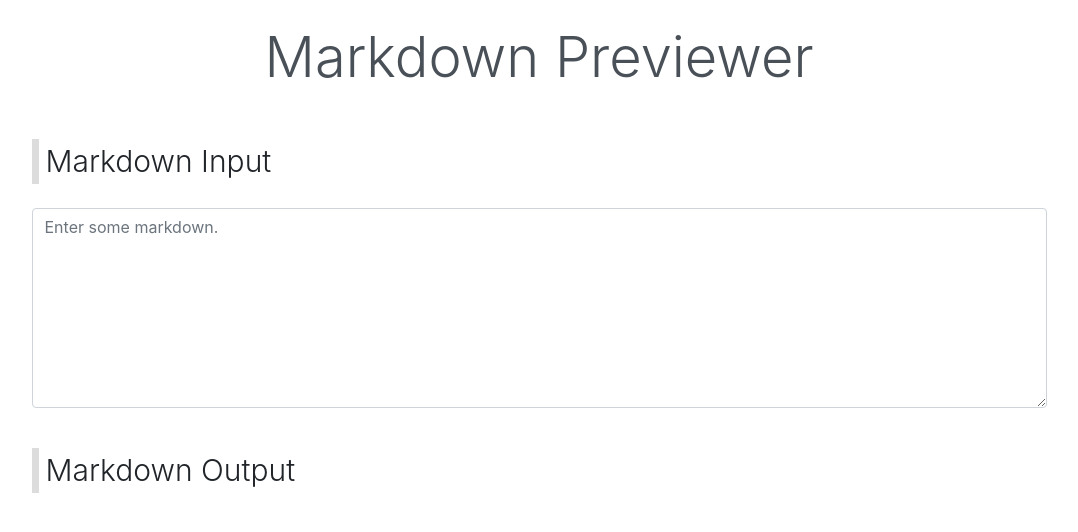
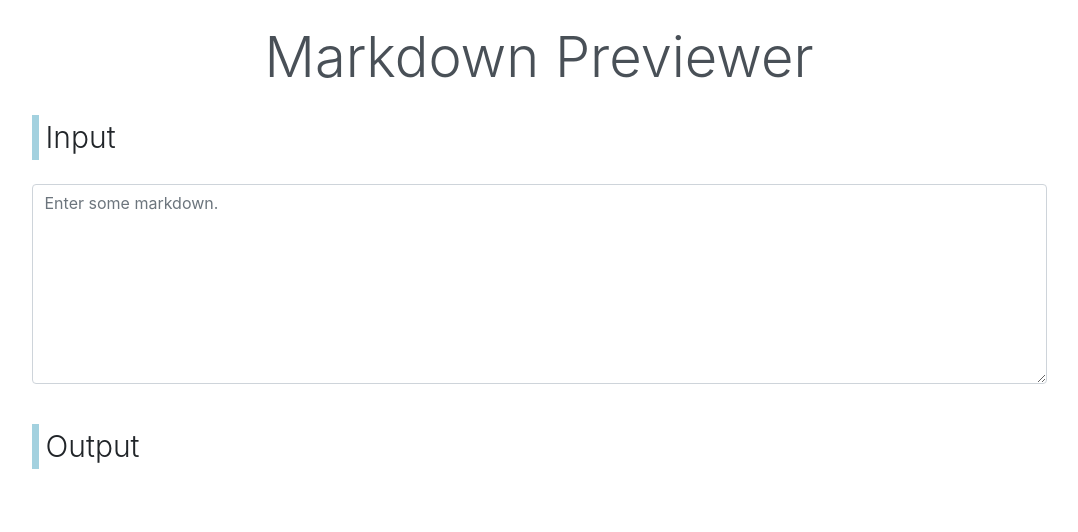
Before and after one commit to nataliecardot/markdown-previewer, a React (Create React App) app: page / in a window 1280 px wide. Shown: the top 532 px of the page, without its empty margins (101-1179 px from the left). Built offline with nearby package versions, Linux system fonts and the light colour scheme.

Commit message:
Edit text/styling

```diff
--- a/src/App.css
+++ b/src/App.css
@@ -1,6 +1,6 @@
 .label {
   font-size: 30px;
-  border-left: 7px solid #dcdcdc;
+  border-left: 7px solid #a3d1df;
   padding-left: 7px;
 }
 
--- a/src/App.js
+++ b/src/App.js
@@ -21,11 +21,11 @@ const App = () => {
   return (
     <div className="App container">
       <h1 class="mt-4 text-center display-4">Markdown Previewer</h1>
-      <div class="row mt-5 justify-content-center">
+      <div class="row mt-4 justify-content-center">
         <div class="col-xl-11">
           <FormGroup controlId="formControlsTextarea">
             {/* Label is for CSS styling, not a Bootstrap class */}
-            <FormLabel class="lead label mb-4">Markdown Input</FormLabel>
+            <FormLabel class="lead label mb-4">Input</FormLabel>
             <FormControl as="textarea" style={{height: 200}} value={markdown} placeholder="Enter some markdown." onChange={event => updateMarkdown(event.target.value)} />
           </FormGroup>
         </div>
@@ -33,7 +33,7 @@ const App = () => {
 
       <div class="row mt-4 justify-content-center mb-4">
         <div class="col-xl-11">
-          <p class="lead label">Markdown Output</p>
+          <p class="lead label">Output</p>
           <div dangerouslySetInnerHTML={{__html: marked(markdown)}}>
           </div>
         </div>
```
Also changed, not shown: 1 other file (tests, documents, lock files or other folders).
